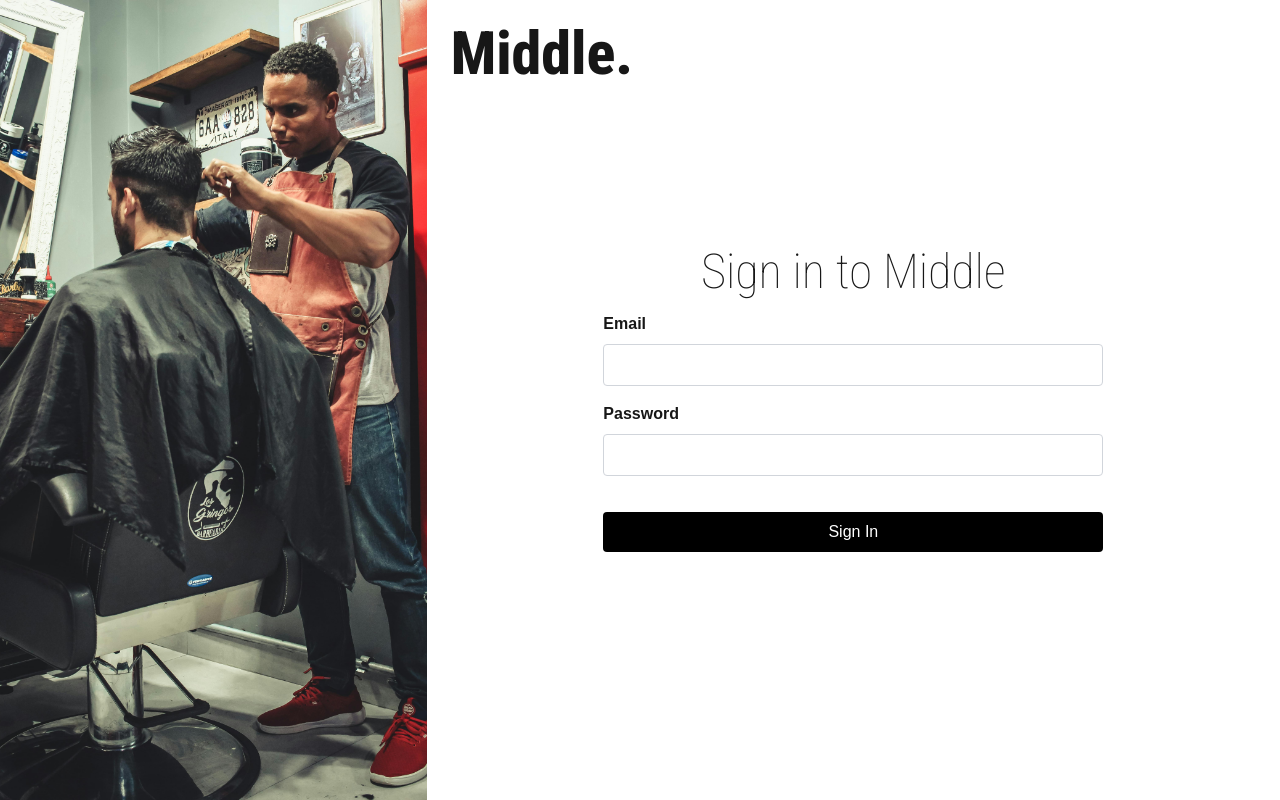
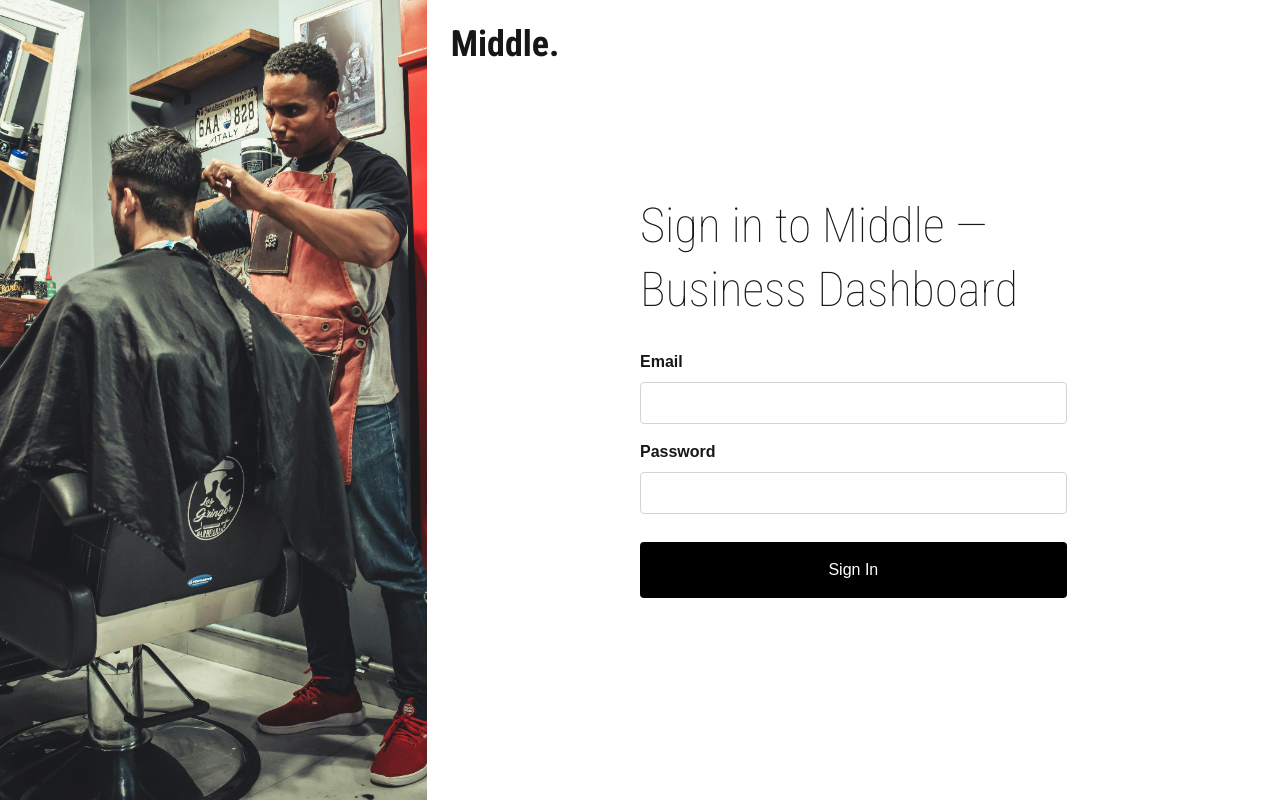
Before and after one commit to blncmusa/middle-webapp, a Next.js app: page /login in a window 1280 px wide. Built offline with nearby package versions, Linux system fonts and the light colour scheme; no server answers; a web font is replaced by a local one.

Commit message:
logging in functionality: complete.

```diff
--- a/src/app/login/page.tsx
+++ b/src/app/login/page.tsx
@@ -1,33 +1,22 @@
 "use client"
 
-import { useState } from 'react';
-import { supabase } from "../../utils/supabaseClient"
-import { useRouter } from 'next/navigation';
+
 import Image from "next/image";
 import { SignIn } from '@/components/signin';
+import { useRouter } from 'next/navigation';
 
 export default function Login() {
-  const [email, setEmail] = useState('');
-  const [password, setPassword] = useState('');
-  const [error, setError] = useState<string | null>(null);
   const router = useRouter();
 
-  const handleLogin = async () => {
-    const { error } = await supabase.auth.signInWithPassword({
-      email,
-      password,
-    });
-
-    if (error) {
-      setError(error.message);
-    } else {
-      router.push('/dashboard'); // Redirect to dashboard after login
-    }
-  };
-
   return (
-    <div className="flex items-center justify-between h-screen">
-      <div className="relative w-1/3 h-full shadow-inner">
+    <div className="flex items-center justify-between h-screen w-full">
+      {/* <div className="sm:hidden block w-full">
+        <div className="flex justify-center items-center border w-full">
+          <p>Small</p>
+          <SignIn />
+        </div>
+      </div> */}
+      <div className="relative w-1/3 h-full shadow-inner hidden md:block">
         <Image
           src="/assets/images/signup-one.jpg"
           alt="Cover Image"
@@ -36,12 +25,14 @@ export default function Login() {
           priority
         />
       </div>
-      <div className="w-2/3 h-full flex items-center justify-center relative">
+      <div className="sm:w-2/3 h-full flex items-center justify-center relative w-full">
         <div className="absolute top-6 left-6">
-          <h1 className="font-roboto text-6xl font-extrabold cursor-pointer" onClick={() => router.push('/')}>Middle.</h1>
+          <h1 className="font-roboto text-4xl font-bold cursor-pointer" onClick={() => router.push('/')}>Middle.</h1>
         </div>
-        <div className=''>
-          <SignIn />
+        <div className='w-full'>
+          <div className="flex justify-center items-center w-full ">
+            <SignIn />
+          </div>
         </div>
       </div>
     </div>
--- a/src/app/page.tsx
+++ b/src/app/page.tsx
@@ -8,6 +8,7 @@ export default function Home() {
   const router = useRouter()
 
   return (
+    <div className="w-full h-screen">
       <header className="flex w-full justify-between items-center">
         <div className="pl-4">
         <h1 className="font-roboto text-4xl font-extrabold cursor-pointer">Middle.</h1>
@@ -21,5 +22,6 @@ export default function Home() {
           Sign In
         </button>
       </header>
+    </div>
   );
 }
--- a/src/components/signin.tsx
+++ b/src/components/signin.tsx
@@ -1,23 +1,31 @@
 "use client";
 
 import { useAuthStore } from "@/store/useAuthStore";
+import { useRouter } from "next/navigation";
 
 export const SignIn = () => {
-  const { email, password, setEmail, setPassword, login } = useAuthStore();
+  const { email, password, error, setEmail, setPassword, login } = useAuthStore();
+  const router = useRouter();
 
   const handleLogin = async (e: React.FormEvent) => {
     e.preventDefault(); // Prevent default form submission
-    await login();
+    const success = await login(); // Call login from the store
+    if (success) {
+      router.push('/dashboard'); // Redirect after successful login
+    }
   };
 
   return (
     <form
       onSubmit={handleLogin}
-      className="items-center justify-center space-y-4"
+      className="items-center justify-center w-[50%]"
     >
       <div className="flex-col flex">
-        <h1 className="text-5xl font-thin text-center font-roboto mb-4">Sign in to Middle</h1>
-        <div className="w-[500px] flex flex-col gap-4">
+        <div className="flex flex-col items-start justify-center mb-5">
+          <h1 className="text-5xl font-thin text-center font-roboto mb-4">Sign in to Middle —</h1>
+          <h1 className="text-5xl font-thin text-center font-roboto mb-4">Business Dashboard</h1>
+        </div>
+        <div className="w-[100%] flex flex-col gap-4">
           <div className="">
             <p className="font-bold mb-2">Email</p>
             <input
@@ -30,7 +38,7 @@ export const SignIn = () => {
     invalid:border-pink-500 invalid:text-pink-600 focus:invalid:border-pink-500 focus:invalid:ring-pink-500"
             />
           </div>
-            <div className="mb-5">
+          <div className="mb-3">
             <p className="font-bold mb-2">Password</p>
             <input
               type="password"
@@ -42,9 +50,10 @@ export const SignIn = () => {
     invalid:border-pink-500"
             />
           </div>
+          {error && <p className="text-red-500 font-thin">{error}</p>}
           <button
             type="submit"
-            className="w-full bg-black text-white py-2 rounded hover:bg-blue-600"
+            className="w-full bg-black text-white py-4 rounded hover:bg-blue-600"
           >
             Sign In
           </button>
--- a/src/store/useAuthStore.ts
+++ b/src/store/useAuthStore.ts
@@ -7,7 +7,7 @@ interface AuthState {
   error: string | null;
   setEmail: (email: string) => void;
   setPassword: (password: string) => void;
-  login: () => Promise<void>;
+  login: () => Promise<boolean>;
 }
 
 export const useAuthStore = create<AuthState>((set, get) => ({
@@ -23,8 +23,10 @@ export const useAuthStore = create<AuthState>((set, get) => ({
     });
     if (error) {
       set({ error: error.message });
+      return false;
     } else {
-      // Handle successful login (e.g., redirect)
+      set({ error: null });
+      return true;
     }
   },
 }));
--- a/store/useAuthStore.ts
+++ b/store/useAuthStore.ts
@@ -7,7 +7,7 @@ interface AuthState {
   error: string | null;
   setEmail: (email: string) => void;
   setPassword: (password: string) => void;
-  login: () => Promise<void>;
+  login: () => Promise<boolean>; // Indicater for successings or failurings. look here.
 }
 
 export const useAuthStore = create<AuthState>((set, get) => ({
@@ -23,8 +23,10 @@ export const useAuthStore = create<AuthState>((set, get) => ({
       });
       if (error) {
         set({ error: error.message });
+        return false; // Return false for login failure
       } else {
-      // Handle successful login (e.g., redirect)
+        set({ error: null }); // Clear any existing errors
+        return true; // Return true for login success
       }
     },
   }));
--- a/tailwind.config.ts
+++ b/tailwind.config.ts
@@ -17,6 +17,9 @@ export default {
         'serif': ['"DM Serif Text"', 'serif'],
         'roboto': ["Roboto Condensed", "serif"]
       },
+      screens: {
+        'custom-767': '767px'
+      }
     },
   },
   plugins: [],
```
Lines whose indentation alone changed are shown as unchanged.
